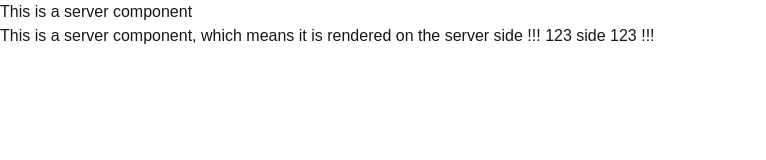
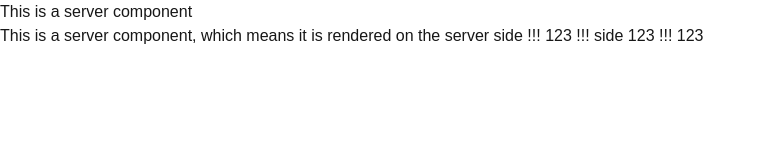
Before and after one commit to Rishisharma-connect/react, a Next.js app in the folder learn-ssr/: page /git in a window 1280 px wide. Shown: the top 160 px of the page, without its empty margins (0-766 px from the left). Built offline with nearby package versions, Linux system fonts and the light colour scheme.

Commit message:
move ahead.

```diff
--- a/learn-ssr/src/app/git/page.tsx
+++ b/learn-ssr/src/app/git/page.tsx
@@ -6,8 +6,8 @@ const page = () => {
       <h1>This is a server component</h1>
       <p className="bg-zinc-[150]">
         This is a server component, which means it is rendered on the server
-        side !!! 123
-        side 123 !!!
+        side !!! 123 !!!
+        side 123 !!! 123
       </p>
     </div>
   );
```
